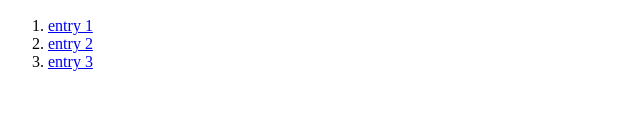
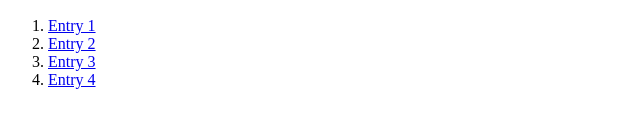
Before and after one commit to yeojean/c1i, a plain HTML site: page index.html in a window 1280 px wide. Shown: the part 440-568 px from the top of the page, 0-640 px from the left. Drawn offline with Linux system fonts and the light colour scheme.

Commit message:
Add files via upload

```diff
--- a/index.html
+++ b/index.html
@@ -11,8 +11,9 @@
 <hr>
 <img src="https://i.pinimg.com/1200x/6d/3d/76/6d3d769c511d39b0aca47f09a6f4da37.jpg">
 <ol>
-    <li><a href="Harmonic%20Collection/Entry%201/index.html">entry 1</a></li>
-    <li><a href="Harmonic%20Collection/Entry%202/index.html">entry 2</a></li>
-    <li><a href="Harmonic%20Collection/">entry 3</a></li>
+    <li><a href="Harmonic%20Collection/Entry%201/index.html">Entry 1</a></li>
+    <li><a href="Harmonic%20Collection/Entry%202/index.html">Entry 2</a></li>
+    <li><a href="Harmonic%20Collection/Entry 3/index.html">Entry 3</a></li>
+    <li><a href="Harmonic%20Collection/Entry%204/index.html">Entry 4</a></li>
 </body>
 </html>
```
